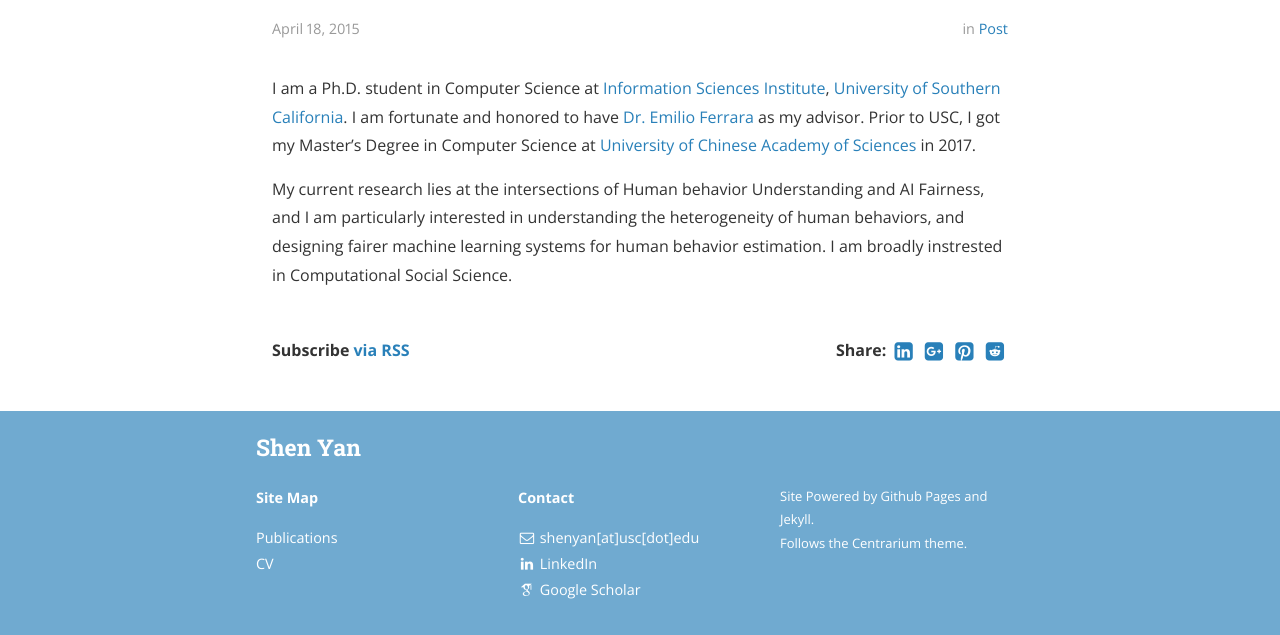
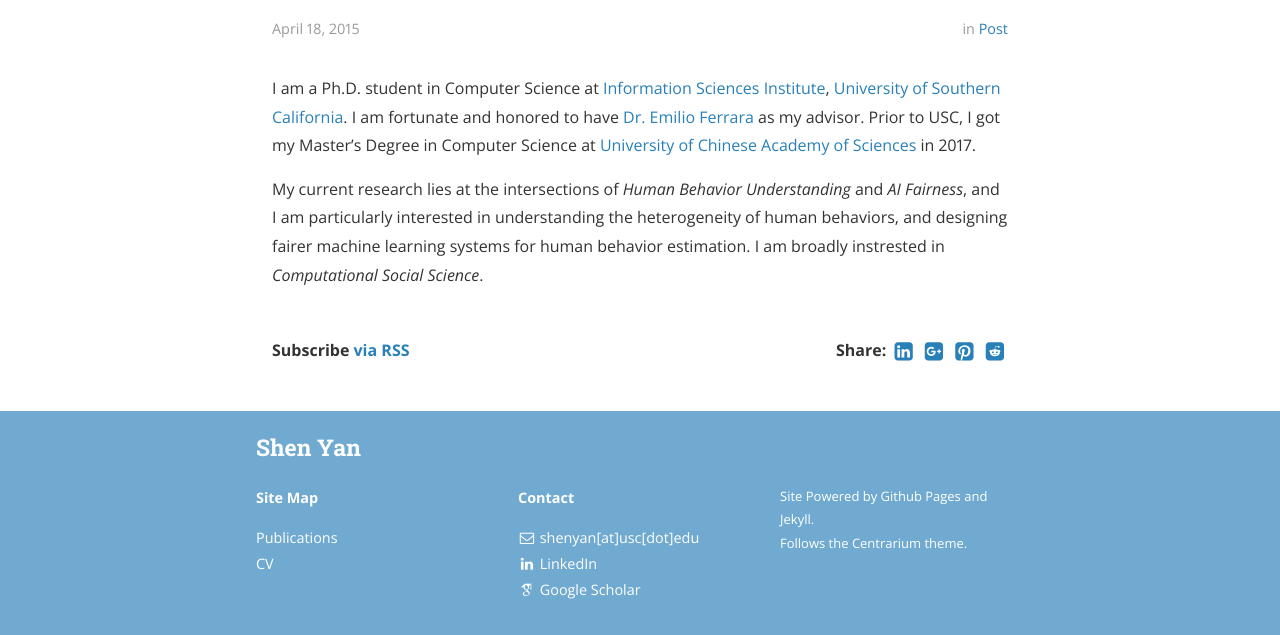
Before and after one commit to yanshentracy/page, a Jekyll site: the page built from _posts/2015-04-18-introduction.markdown, in a window 1280 px wide. Shown: the part 417-1052 px from the top of the page. Built offline with Jekyll 4.4.1, drawn with Linux system fonts in a browser that asks for light colours; nearby versions of some CDN libraries; some web fonts are replaced.

```diff
--- a/_posts/2015-04-18-introduction.markdown
+++ b/_posts/2015-04-18-introduction.markdown
@@ -8,4 +8,4 @@ cover:  "/assets/instacode.png"
 I am a Ph.D. student in Computer Science at <a href="https://www.isi.edu/">Information Sciences Institute</a>, <a href = "https://www.usc.edu/">University of Southern California</a>. I am fortunate and honored to have <a href = "http://www.emilio.ferrara.name/">Dr. Emilio Ferrara</a> as my advisor.
 Prior to USC, I got my Master's Degree in Computer Science at <a href="http://english.ucas.ac.cn/"> University of Chinese Academy of Sciences</a> in 2017.
 
-My current research lies at the intersections of Human behavior Understanding and AI Fairness, and I am particularly interested in understanding the heterogeneity of human behaviors, and designing fairer machine learning systems for human behavior estimation. I am broadly instrested in Computational Social Science.
+My current research lies at the intersections of <i>Human Behavior Understanding</i> and <i>AI Fairness</i>, and I am particularly interested in understanding the heterogeneity of human behaviors, and designing fairer machine learning systems for human behavior estimation. I am broadly instrested in <i>Computational Social Science</i>.
```
